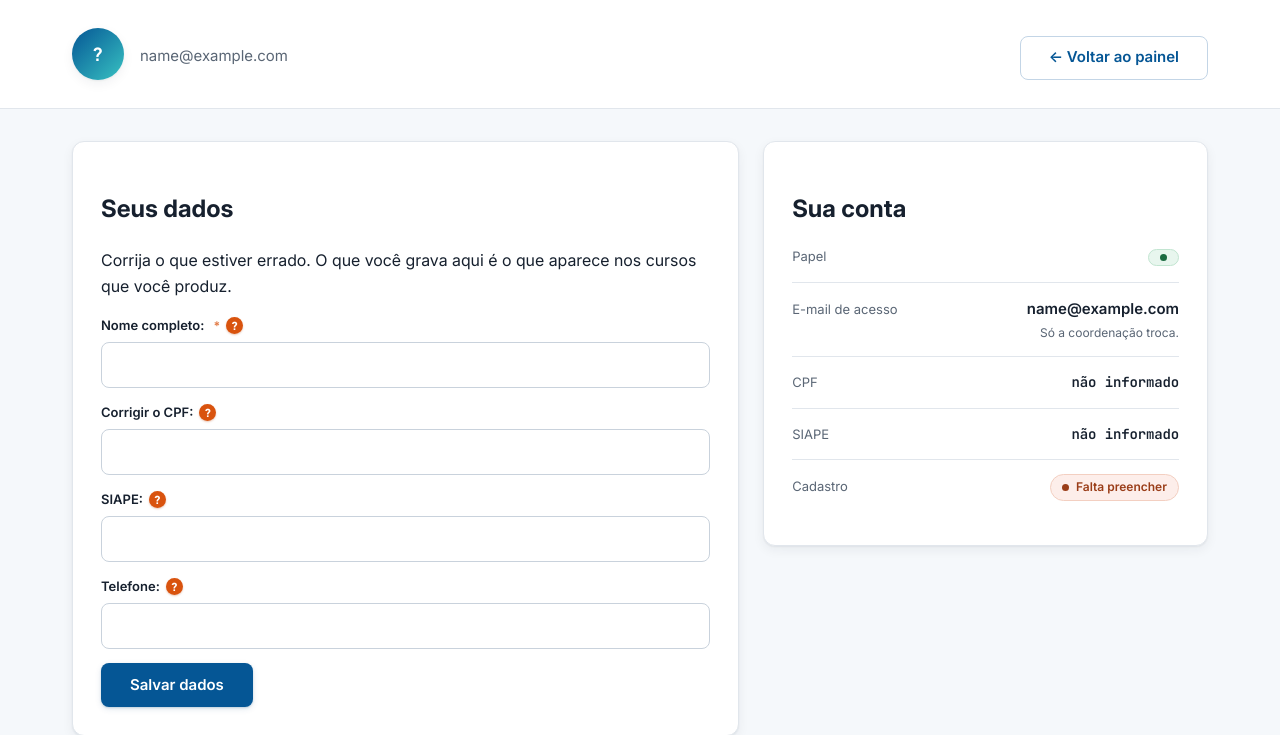
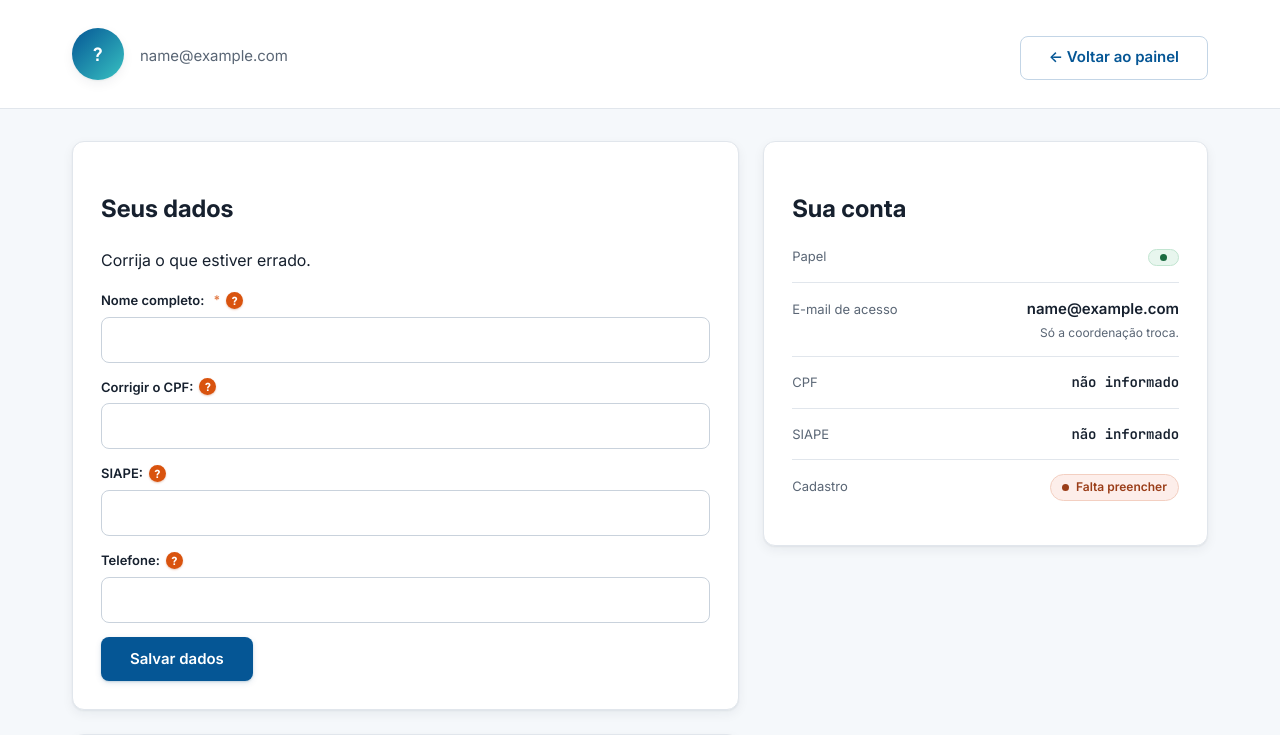
Before and after one commit to cbertolini-sys/IntegraSI, a Django app: page /perfil/ in a window 1280 px wide. Shown: the part 69-804 px from the top of the page. Run offline with Django 5.2, Linux system fonts and the light colour scheme; the visitor is signed in with stand-in values (Sample User, id 1); data that the repository does not hold is empty; parts of the project's set-up code (start-up, migrations or seed data) failed here and were passed over; some libraries are stand-ins or nearby versions.

Commit message:
fix(perfil): tira a frase que dizia que os dados aparecem nos cursos
So o nome chega a alguma tela de curso; CPF, telefone e SIAPE nao aparecem em
lugar nenhum. A frase generalizava para o cartao inteiro e ficava logo acima do
campo de CPF, dando a entender o contrario da regra de dado pessoal. Onde o nome
aparece de fato continua na ajuda do proprio campo.

Co-Authored-By: Claude Opus 5 <noreply@anthropic.com>

```diff
--- a/templates/contas/perfil.html
+++ b/templates/contas/perfil.html
@@ -29,8 +29,14 @@
       <div>
         <div class="cartao cartao-acao">
           <h2>Seus dados</h2>
-          <p class="detalhe">Corrija o que estiver errado. O que você grava aqui é
-             o que aparece nos cursos que você produz.</p>
+          {% comment %}
+            So "Corrija o que estiver errado". A frase que vinha depois dizia que
+            o que se grava aqui aparece nos cursos, o que e falso para tres dos
+            quatro campos - e ficava logo acima do campo de CPF, dando a entender
+            o contrario da regra de dado pessoal do projeto. Onde o nome aparece
+            de fato esta na ajuda do proprio campo do nome.
+          {% endcomment %}
+          <p class="detalhe">Corrija o que estiver errado.</p>
           <form method="post" class="form-cadastro">
             {% csrf_token %}
             {% for campo in form %}
```
